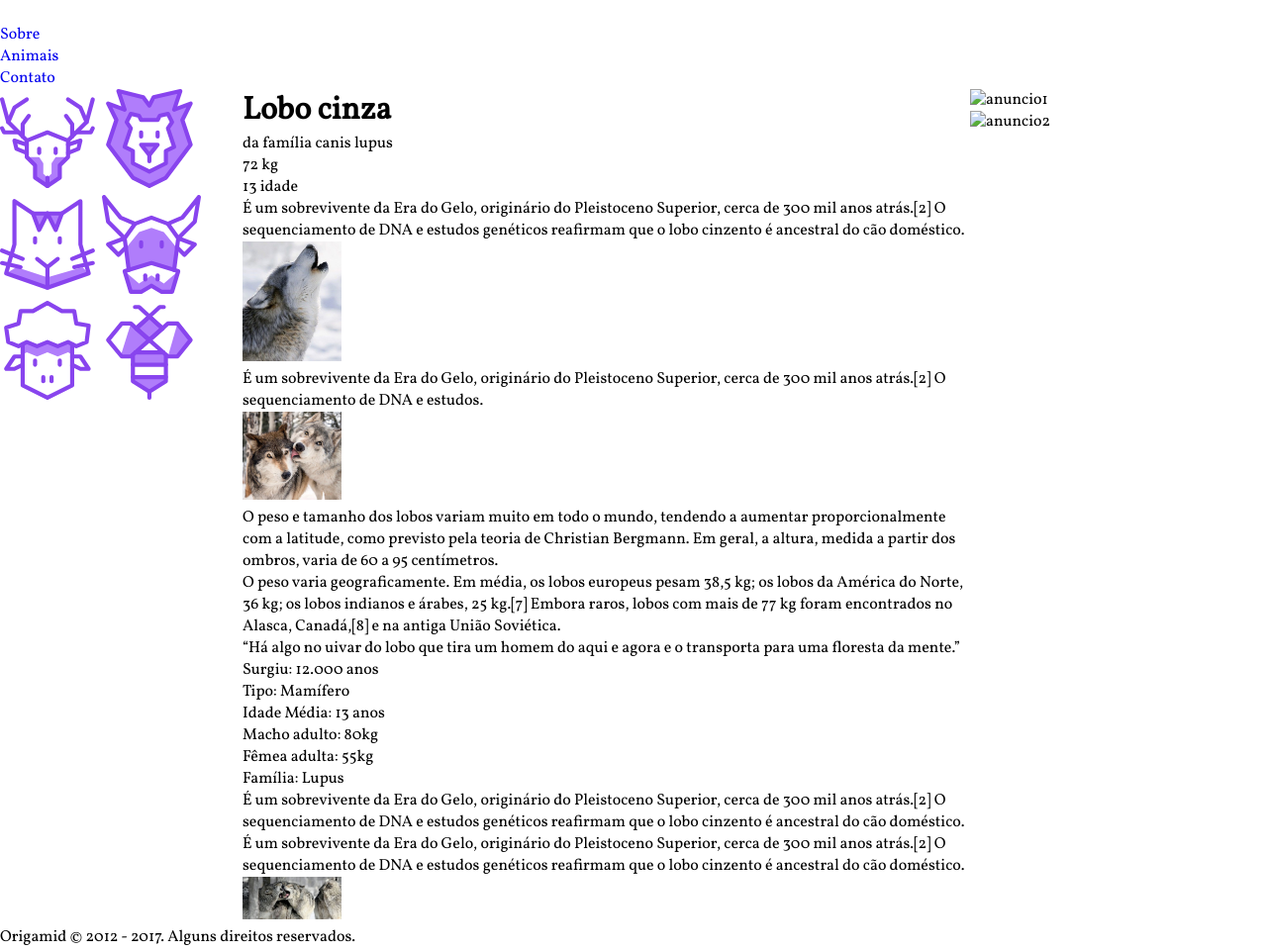
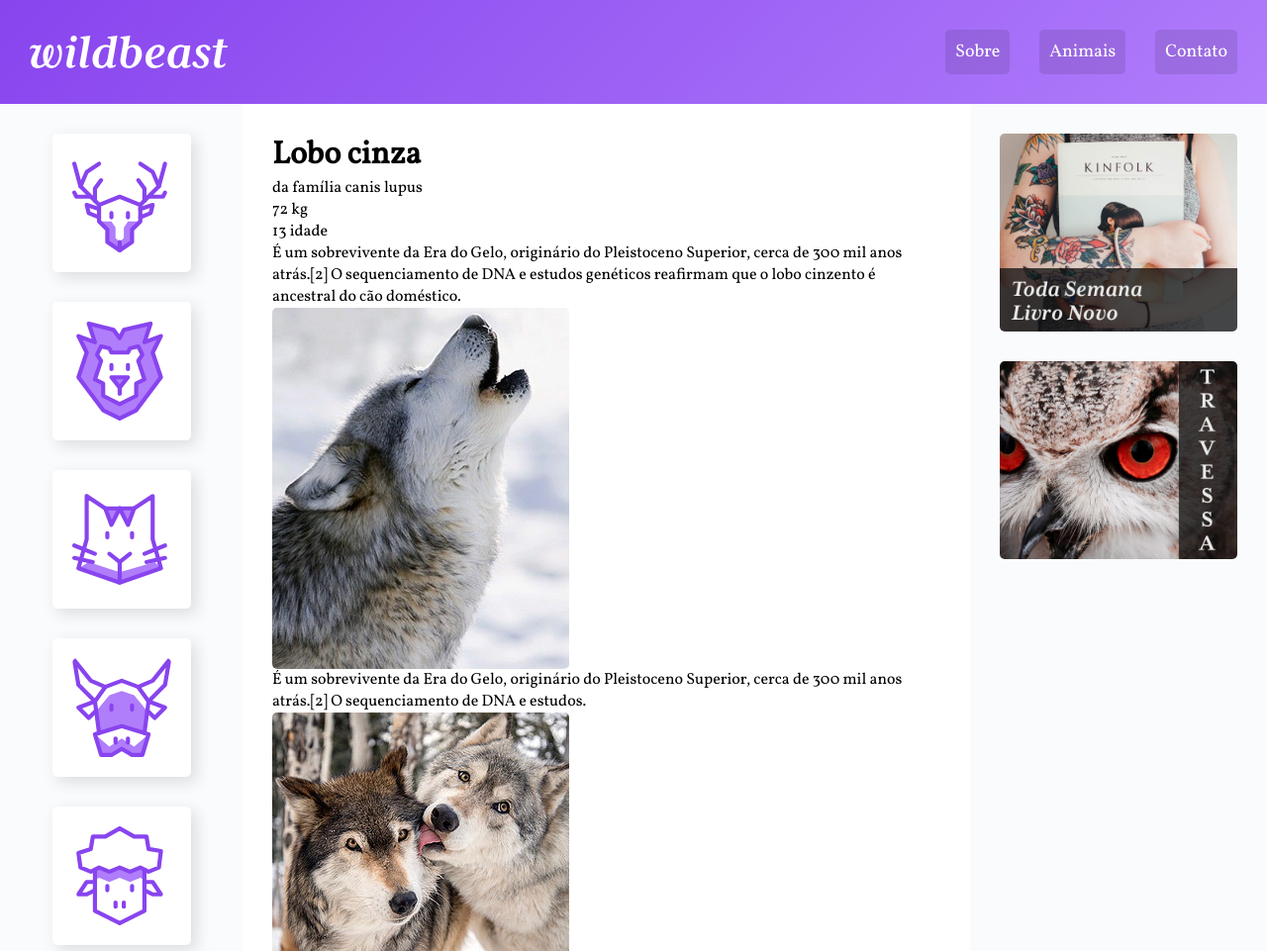
Before and after one commit to gtretow/gridLayoutPractice, a plain HTML site: page index.html in a window 1280 px wide. Shown: the top 961 px of the page at 99% size. Drawn offline with Linux system fonts and the light colour scheme.

Commit message:
footer, anuncios, sidenav css

```diff
--- a/css/style.css
+++ b/css/style.css
@@ -23,7 +23,9 @@
 }
 
 img {
-  max-width: 100px;
+  max-width: 100%;
+  display: block;
+  border-radius: 5px;
 }
 
 /* GRID GERAL */
@@ -39,20 +41,93 @@
 
 .header {
   grid-area: header;
+  background: linear-gradient(135deg, #8844ee, #b07dfb);
+  padding: 30px;
+  display: grid;
+  grid-template-columns: 1fr auto;
+  align-items: center;
 }
+
+.logo {
+  max-width: 200px;
+}
+
+.header nav ul {
+  display: flex;
+  flex-wrap: wrap;
+}
+
+.header nav ul a {
+  display: block;
+  padding: 10px;
+  color: white;
+  font-size: 1.125em;
+  background: rgba(0, 0, 0, 0.1);
+  border-radius: 5px;
+  transition: 0.1s;
+}
+
+.header nav ul a:hover {
+  background: rgba(0, 0, 0, 0.5);
+}
+
+.header li + li {
+  margin-left: 30px;
+}
+
+/* SIDENAV */
 
 .sidenav {
   grid-area: sidenav;
+  background: #fafbfc;
+  padding: 30px;
 }
+
+.sidenav li a {
+  display: block;
+  min-width: 60px;
+  max-width: 100px;
+  margin: 0 auto 30px auto;
+  background: white;
+  padding: 20px;
+  border-radius: 5px;
+  box-shadow: 5px 5px 15px 0px rgba(44, 44, 44, 0.15);
+  transition: 0.1s ease-out;
+}
+
+.sidenav li a:hover {
+  background: #b07dfb;
+}
+
+/* Content */
 
 .content {
   grid-area: content;
+  max-width: 900px;
+  margin: 0 auto;
+  padding: 30px;
 }
+
+/* Anuncios */
 
 .anuncios {
   grid-area: anuncios;
+  background: #fafbfc;
+  display: grid;
+  align-content: start;
+  padding: 30px;
+  gap: 30px;
 }
+
+/* Footer */
 
 .footer {
   grid-area: footer;
+  background: linear-gradient(135deg, #8844ee, #b07dfb);
 }
+
+.footer p {
+  color: white;
+  text-align: center;
+  padding: 30px;
+}
--- a/index.html
+++ b/index.html
@@ -122,10 +122,10 @@
       </main>
       <aside class="anuncios">
         <div class="anuncio-item">
-          <img src="img/anuncio-1.jpg" alt="anuncio1" />
+          <img src="images/anuncio-1.jpg" alt="anuncio1" />
         </div>
         <div>
-          <img src="img/anuncio-2.jpg" alt="anuncio2" />
+          <img src="images/anuncio-2.jpg" alt="anuncio2" />
         </div>
       </aside>
 
```
